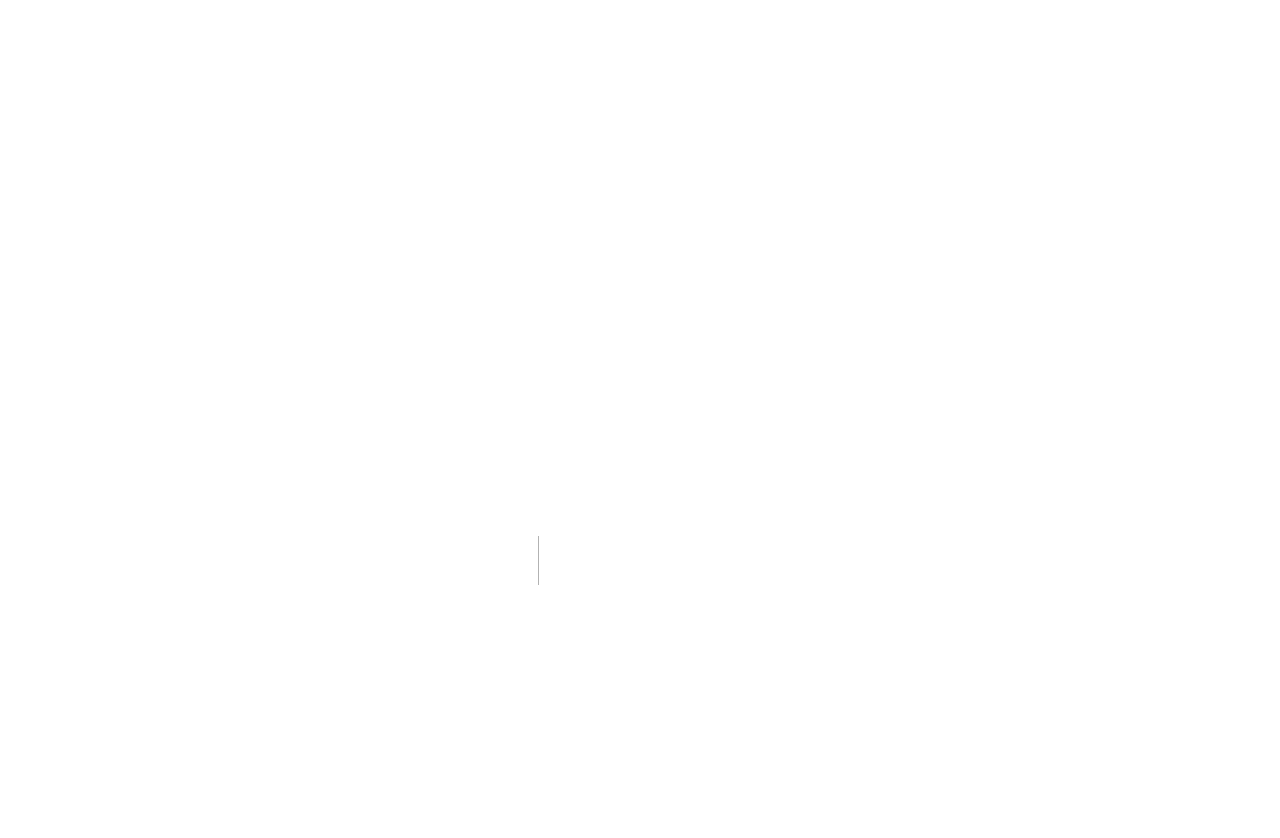
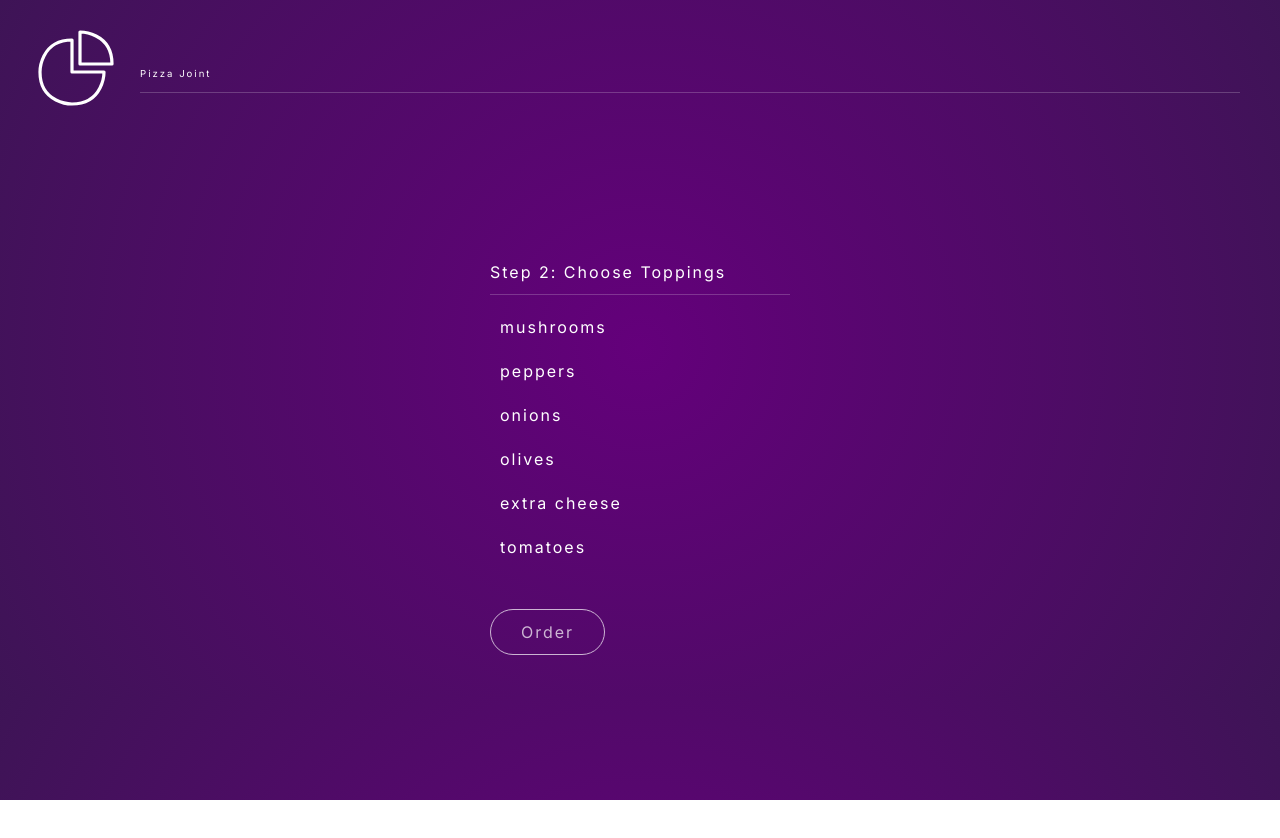
Before and after one commit to deniselupe/pizza-joint, a Next.js app: page /toppings in a window 1280 px wide. Before the commit this address had no page. Shown: the top 838 px of the page. After the commit the page ends 800 px from the top, so only its background shows below. Built offline with nearby package versions, Linux system fonts and the light colour scheme.

Commit message:
feat: implement toppings page

```diff
--- /dev/null
+++ b/src/app/toppings/page.tsx
@@ -0,0 +1,32 @@
+"use client";
+
+import Link from "next/link";
+import { usePizza } from "@/contexts/PizzaContext";
+
+export default function Toppings() {
+    const { pizza, addTopping } = usePizza();
+
+    let toppings = ["mushrooms", "peppers", "onions", "olives", "extra cheese", "tomatoes"];
+
+    return (
+        <div className="toppings container">
+            <h3>Step 2: Choose Toppings</h3>
+            <ul>
+                {
+                    toppings.map((topping) => {
+                        let spanClass = pizza.toppings.includes(topping) ? "active" : "";
+
+                        return (
+                            <li key={topping} onClick={() => addTopping(topping)}>
+                                <span className={spanClass}>{topping}</span>
+                            </li>
+                        )
+                    })
+                }
+            </ul>
+            <Link href="/order">
+                <button type="button">Order</button>
+            </Link>
+        </div>
+    )
+}
```
